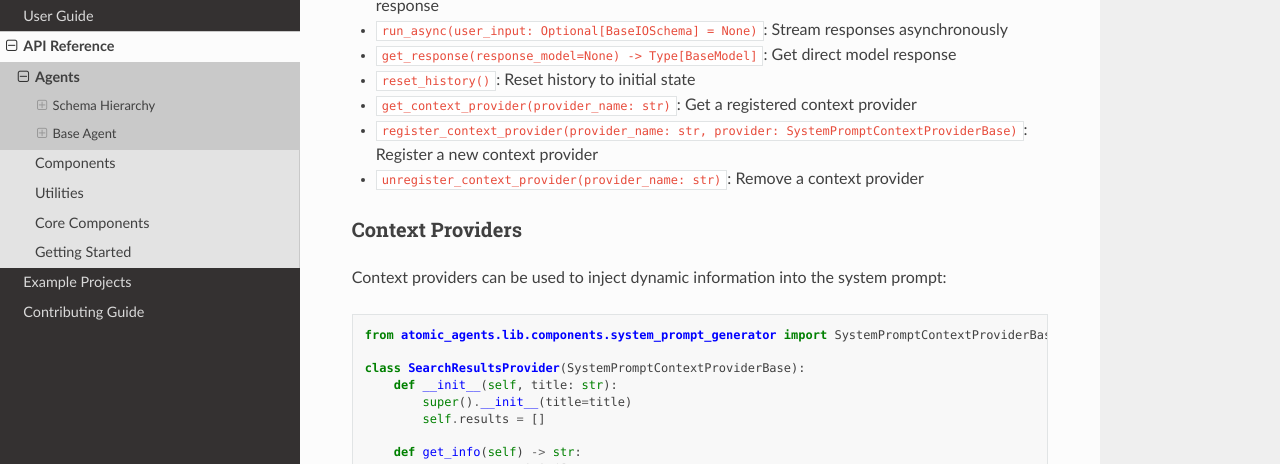
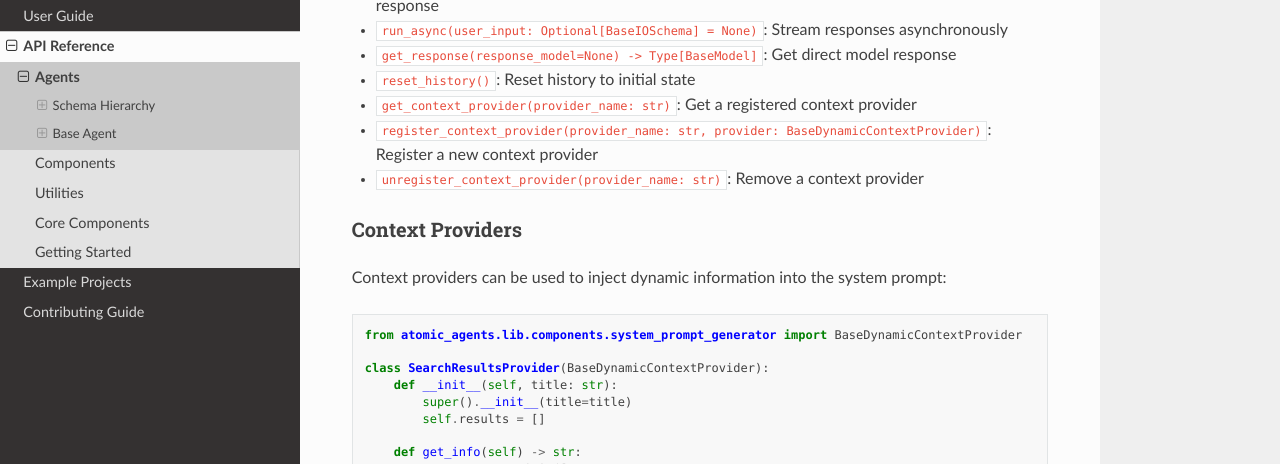
Before and after one commit to BrainBlend-AI/atomic-agents, a Sphinx documentation site: the page built from docs/api/agents.md, in a window 1280 px wide and 900 px high, scrolled down 3230 px. Shown: the part 136-600 px from the top of the window. Built offline with Sphinx 7.4.7 and the Read the Docs theme 3.1.0, drawn with Linux system fonts in a browser that asks for light colours; pages that are not in the unit, such as notebooks, are missing from menus.

Commit message:
updating tests and readme docs with SystemPromptContextProviderBase -> BaseDynamicContextProvider

````diff
--- a/docs/api/agents.md
+++ b/docs/api/agents.md
@@ -166,7 +166,7 @@ class BaseAgentOutputSchema(BaseIOSchema):
 - `get_response(response_model=None) -> Type[BaseModel]`: Get direct model response
 - `reset_history()`: Reset history to initial state
 - `get_context_provider(provider_name: str)`: Get a registered context provider
-- `register_context_provider(provider_name: str, provider: SystemPromptContextProviderBase)`: Register a new context provider
+- `register_context_provider(provider_name: str, provider: BaseDynamicContextProvider)`: Register a new context provider
 - `unregister_context_provider(provider_name: str)`: Remove a context provider
 
 ### Context Providers
@@ -174,9 +174,9 @@ class BaseAgentOutputSchema(BaseIOSchema):
 Context providers can be used to inject dynamic information into the system prompt:
 
 ```python
-from atomic_agents.lib.components.system_prompt_generator import SystemPromptContextProviderBase
+from atomic_agents.lib.components.system_prompt_generator import BaseDynamicContextProvider
 
-class SearchResultsProvider(SystemPromptContextProviderBase):
+class SearchResultsProvider(BaseDynamicContextProvider):
     def __init__(self, title: str):
         super().__init__(title=title)
         self.results = []
````
Also changed, not shown: README.md (+3 -3 lines), docs/api/components.md (+2 -2 lines), docs/api/index.md (+1 -1 lines), 2 other files.
